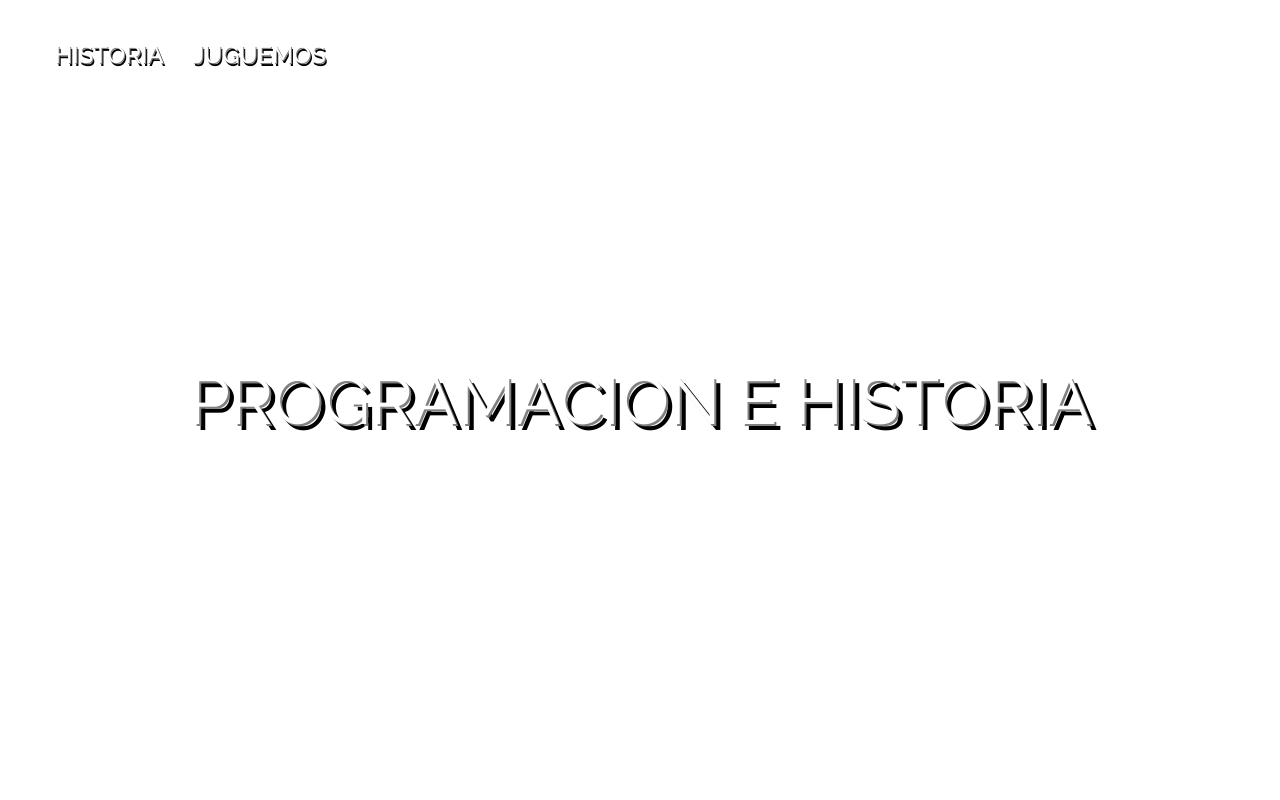
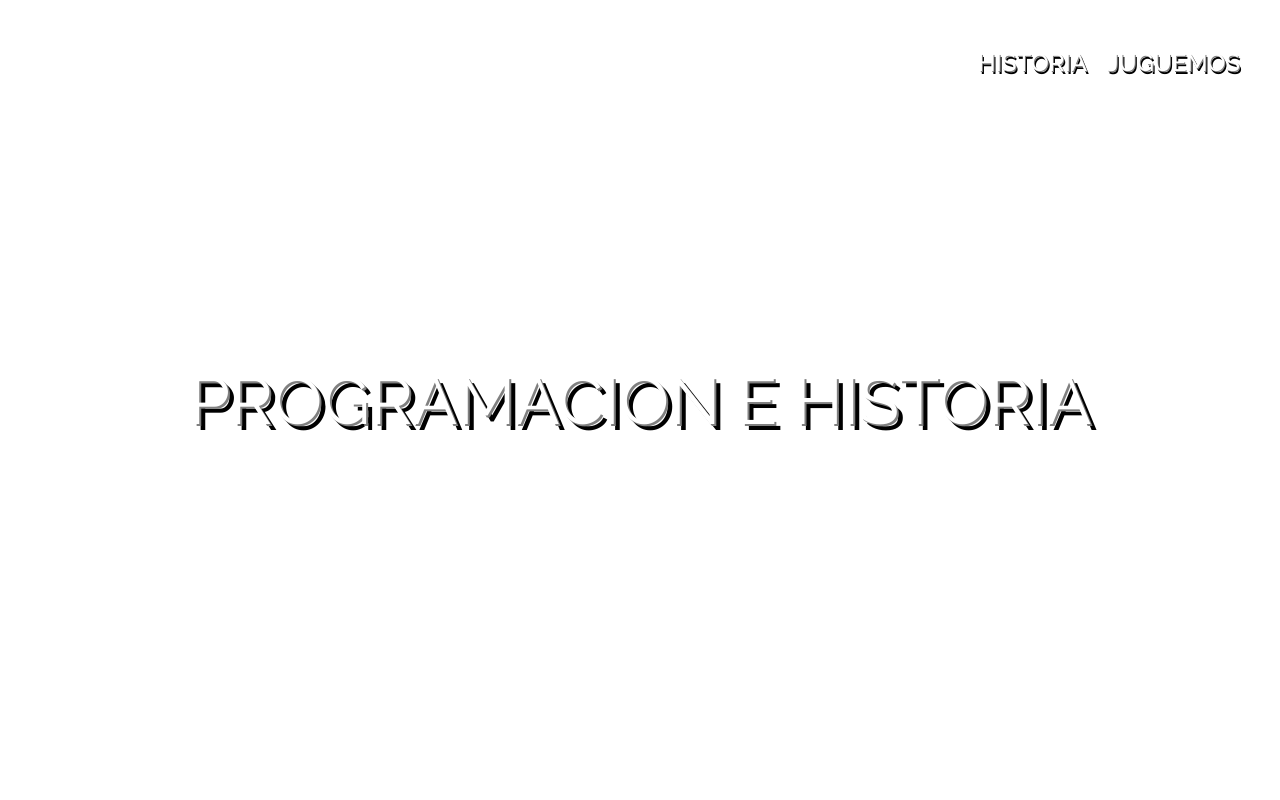
Before and after one commit to Emilio2207/UTNtrabajoFinal, a plain HTML site: page page/index.html in a window 1280 px wide. Shown: the top 800 px of the page. Drawn offline with Linux system fonts and the light colour scheme.

Commit message:
update onscroll

```diff
--- a/css/style.css
+++ b/css/style.css
@@ -28,14 +28,34 @@ nav {
   transition: background-color 1s;
 }
 
+.change-nav {
+  background-color: var(--colorLight);
+}
+
+.changeNav .nav-menu .nav-item .nav-link {
+  color: var(--colorDark);
+  text-shadow: 1px 1px #ffffff, 2px 3px #808080;
+}
+
+.logo {
+  margin-left: 20px;
+}
+
+.logo-svg {
+  width: 40px;
+  height: auto;
+  fill: #ffffff;
+}
+
 .nav-menu {
   display: flex;
-  width: 300px;
-  justify-content: space-around;
+  width: 100%;
+  justify-content: flex-end;
 }
 
 .nav-item {
   list-style-type: none;
+  margin-left: 20px;
 }
 
 .nav-link {
@@ -85,7 +105,7 @@ nav {
 
 h1 {
   font-weight: 400;
-  font-size: calc(3em + 18px);
+  font-size: calc(48px + 18px);
   color: #ffffff;
   text-shadow: 2px 2px #808080, 6px 6px #000000;
 }
@@ -96,7 +116,7 @@ main {
 
 h2 {
   text-shadow: 1px 1px #ffffff, 2px 2px #808080;
-  font-size: calc(2em + 18px);
+  font-size: calc(32px + 18px);
   font-weight: 500;
   text-align: center;
   color: var(--colorDark);
--- a/js/script.js
+++ b/js/script.js
@@ -0,0 +1,12 @@
+const change = () => {
+  const { innerHeight, scrollY } = window;
+  const nav = document.querySelector(".change-nav");
+
+  if (innerHeight * 0.5 < scrollY) {
+    nav.classList.add("changeNav");
+  } else {
+    nav.classList.remove("changeNav");
+  }
+};
+
+window.addEventListener("scroll", change);
--- a/page/index.html
+++ b/page/index.html
@@ -10,8 +10,24 @@
     <link rel="stylesheet" href="/css/style.css" />
     <title>Proyecto-Final</title>
   </head>
-  <body>
-    <nav>
+  <body onscroll="change()">
+    <nav class="change-nav">
+      <div class="logo">
+        <a href="/">
+          <!-- Reemplazar SVG por el correcto -->
+          <svg
+            class="logo-svg"
+            xmlns="http://www.w3.org/2000/svg"
+            viewBox="0 0 24 24"
+            width="24"
+            height="24"
+          >
+            <path
+              d="M12 2C6.48 2 2 6.48 2 12s4.48 10 10 10 10-4.48 10-10S17.52 2 12 2zm-2 17.5V16h4v3.5a1.5 1.5 0 1 1-4 0zM13 13h-2v-2h2v2zm4 4h-3v-1c0-.55-.45-1-1-1H9c-.55 0-1 .45-1 1v1H5c-.55 0-1-.45-1-1V9c0-.55.45-1 1-1h1V6c0-.55.45-1 1-1h6c.55 0 1 .45 1 1v2h1c.55 0 1 .45 1 1v7c0 .55-.45 1-1 1z"
+            />
+          </svg>
+        </a>
+      </div>
       <ul class="nav-menu">
         <li class="nav-item">
           <a class="nav-link" href="/page/historia.html">HISTORIA</a>
```
Also changed, not shown: page/historia.html (+16 -0 lines), page/juego.html (+16 -0 lines).
